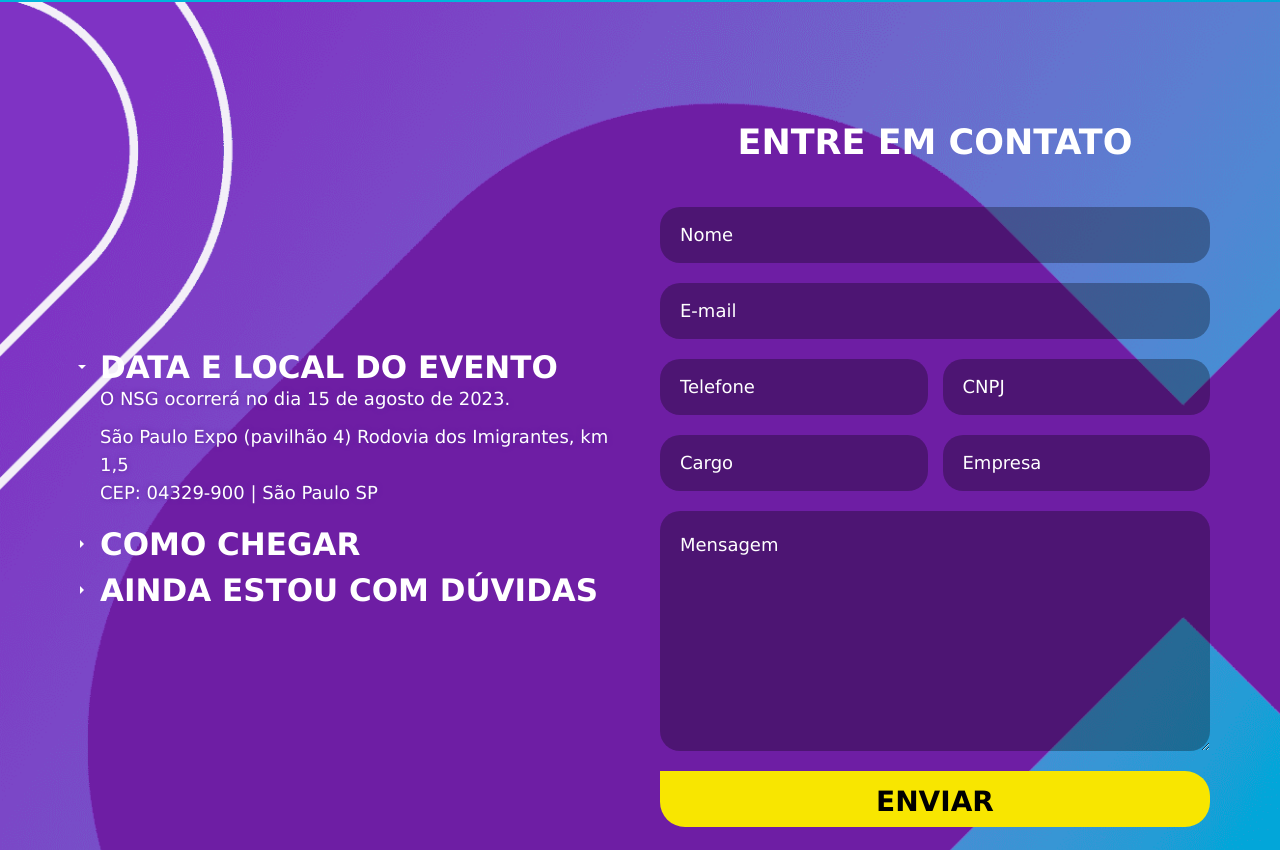
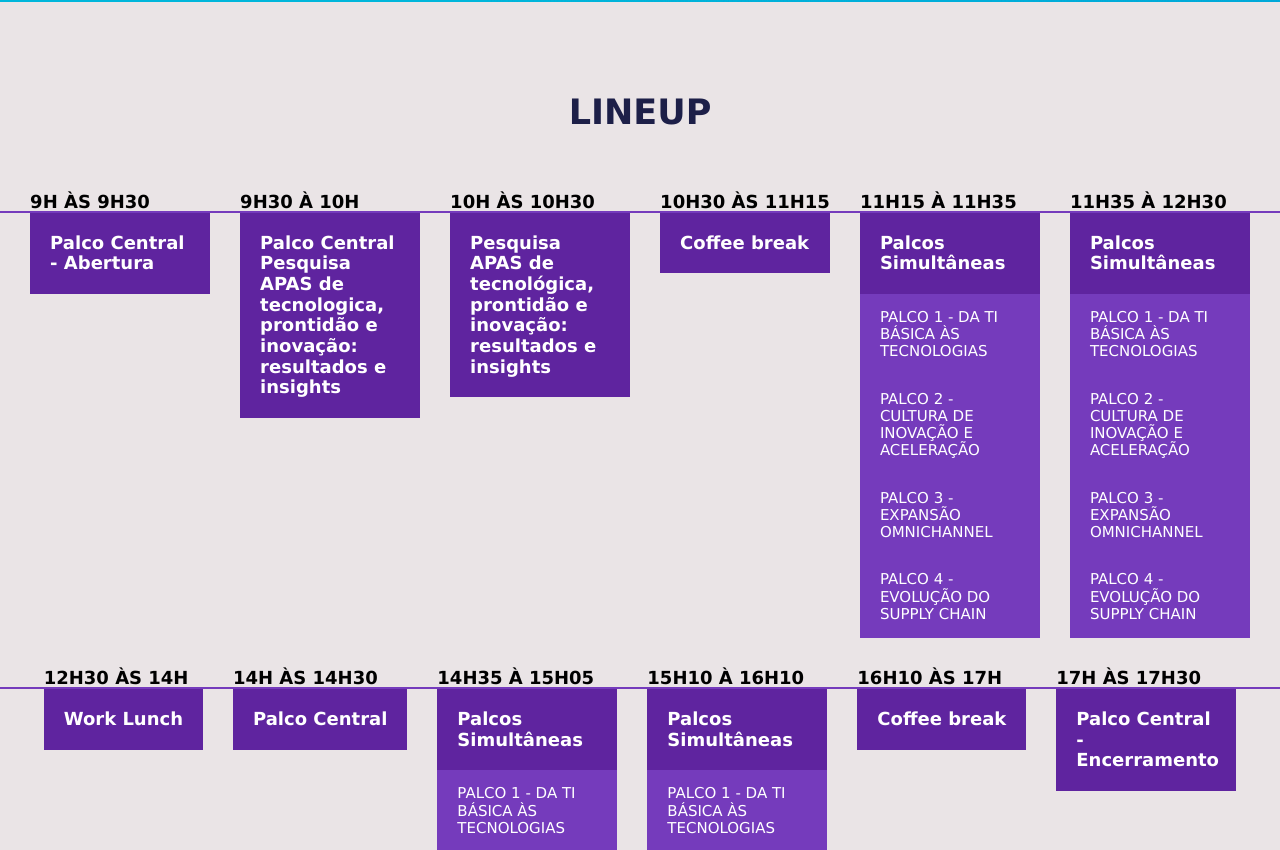
Before and after one commit to disabela-maria20/next-apas-app, a Next.js app: page / in a window 1280 px wide. Shown: the part 3810-4660 px from the top of the page. Built offline with nearby package versions, Linux system fonts and the light colour scheme; a web font is replaced by a local one.

Commit message:
feat: :sparkles: add lineup

```diff
--- /dev/null
+++ b/src/components/molecules/LineUp/LineUp.json
@@ -0,0 +1,66 @@
+[
+  {
+    "id": 1,
+    "time": "9h às 9h30",
+    "talks": "Palco Central - Abertura"
+  },
+  {
+    "id": 2,
+    "time": "9h30 à 10h",
+    "talks": "Palco Central <br/> Pesquisa APAS de tecnologica, prontidão e inovação: resultados e insights"
+  },
+  {
+    "id": 3,
+    "time": "10h às 10h30",
+    "talks": "Pesquisa APAS de tecnológica, prontidão e inovação: resultados e insights"
+  },
+  {
+    "id": 4,
+    "time": "10h30 às 11h15",
+    "talks": "Coffee break"
+  },
+  {
+    "id": 5,
+    "time": "11h15 à 11h35",
+    "talks": "Palcos Simultâneas ",
+    "stage": "<span>Palco 1 - Da TI básica às tecnologias</span> <span>Palco 2 - Cultura de inovação e aceleração</span><span>Palco 3 - Expansão Omnichannel</span><span>Palco 4 - Evolução do Supply Chain</span>"
+  },
+  {
+    "id": 6,
+    "time": "11h35 à 12h30",
+    "talks": "Palcos Simultâneas",
+    "stage": "<span>Palco 1 - Da TI básica às tecnologias</span> <span>Palco 2 - Cultura de inovação e aceleração</span> <span>Palco 3 - Expansão Omnichannel</span> <span>Palco 4 - Evolução do Supply Chain</span>"
+  },
+  {
+    "id": 7,
+    "time": "12h30 às 14h",
+    "talks": "Work Lunch"
+  },
+  {
+    "id": 8,
+    "time": "14h às 14h30",
+    "talks": "Palco Central"
+  },
+  {
+    "id": 9,
+    "time": "14h35 à 15h05",
+    "talks": "Palcos Simultâneas",
+    "stage":"<span>Palco 1 - Da TI básica às tecnologias</span> <span>Palco 2 - Cultura de inovação e aceleração</span><span>Palco 3 - Expansão Omnichannel</span><span>Palco 4 - Evolução do Supply Chain</span>"
+  },
+  {
+    "id": 10,
+    "time": "15h10 à 16h10",
+    "talks": "Palcos Simultâneas",
+    "stage": "<span>Palco 1 - Da TI básica às tecnologias</span><span>Palco 2 - Cultura de inovação e aceleração</span><span>Palco 3 - Expansão Omnichannel</span> <span>Palco 4 - Evolução do Supply Chain</span>"
+  },
+  {
+    "id": 11,
+    "time": "16h10 às 17h",
+    "talks": "Coffee break"
+  },
+  {
+    "id": 12,
+    "time": "17h às 17h30",
+    "talks": "Palco Central - Encerramento"
+  }
+]
--- a/src/components/molecules/LineUp/LineUp.module.scss
+++ b/src/components/molecules/LineUp/LineUp.module.scss
@@ -20,20 +20,30 @@
     justify-content: center;
 
     .linupSpeeches {
-      margin: 10px;
+      margin: 15px;
       max-width: 180px;
 
       .time {
-        font-size: 22px;
+        font-size: 18px;
         font-weight: 700;
+        text-transform: uppercase;
       }
       .speach {
-        background-color: $secondary-colors;
+        background-color: $secondary-colors-dark;
         color: $primary-lingh-color;
-        padding: 5px 20px;
-        margin-top: 20px;
-        font-size: 15px;
+        padding: 20px;
+        font-weight: 700;
+        font-size: 18px;
         position: relative;
+
+        +div span{
+          background-color: $secondary-colors;
+          text-transform: uppercase;
+          display: block;
+          padding: 15px 20px;
+          font-size: 15px;
+          color: $primary-lingh-color;
+        }
         &::after {
           content: " ";
           position: absolute;
--- a/src/components/molecules/LineUp/index.tsx
+++ b/src/components/molecules/LineUp/index.tsx
@@ -1,23 +1,32 @@
-import React from 'react'
+import React, { memo } from 'react'
 
 import Style from './LineUp.module.scss'
+
+import LINE from './LineUp.json'
 
 const LineUp = () => {
   return (
     <div className={Style.lineup}>
       <h2>LineUp</h2>
       <div className={Style.linupHours}>
-        <div className={Style.linupSpeeches}>
-          <div className={Style.time}>8H45</div>
-          <div className={Style.speach}>Abertura: Metaverso</div>
-        </div>
-        <div className={Style.linupSpeeches}>
-          <div className={Style.time}>8H45</div>
-          <div className={Style.speach}>Abertura: Metaverso</div>
-        </div>
+        {LINE.map((data) => (
+          <div className={Style.linupSpeeches} key={data.id}>
+            <h5 className={Style.time}>{data.time}</h5>
+            <div
+              className={Style.speach}
+              dangerouslySetInnerHTML={{ __html: data?.talks }}
+            />
+
+            {data.stage && (
+              <div
+                dangerouslySetInnerHTML={{ __html: data?.stage as never }}
+              ></div>
+            )}
+          </div>
+        ))}
       </div>
     </div>
   )
 }
 
-export default LineUp
+export default memo(LineUp)
--- a/src/components/organisms/Footer/index.tsx
+++ b/src/components/organisms/Footer/index.tsx
@@ -70,6 +70,7 @@
                         alt={`rede social ${redes.name}`}
                         width={29}
                         height={29}
+                        role="presentation"
                       />
                     </a>
                   </li>
@@ -113,7 +114,7 @@
               title="Telefone"
               aria-label="Telefone da APAS"
               rel="noreferrer"
-              role="button"
+              role="link"
             >
               (11) 3647-5000
             </a>
@@ -123,7 +124,7 @@
               title="E-mail"
               aria-label="E-mail da APAS"
               rel="noreferrer"
-              role="button"
+              role="link"
             >
               central.apas@apas.com.br
             </a>
--- a/src/components/templates/Home/index.tsx
+++ b/src/components/templates/Home/index.tsx
@@ -19,7 +19,7 @@
       <main>
         <About />
         <Speeches />
-        {/* <Stages /> */}
+        <Stages />
         <FAQ />
         <Marks />
         <Maps />
```
